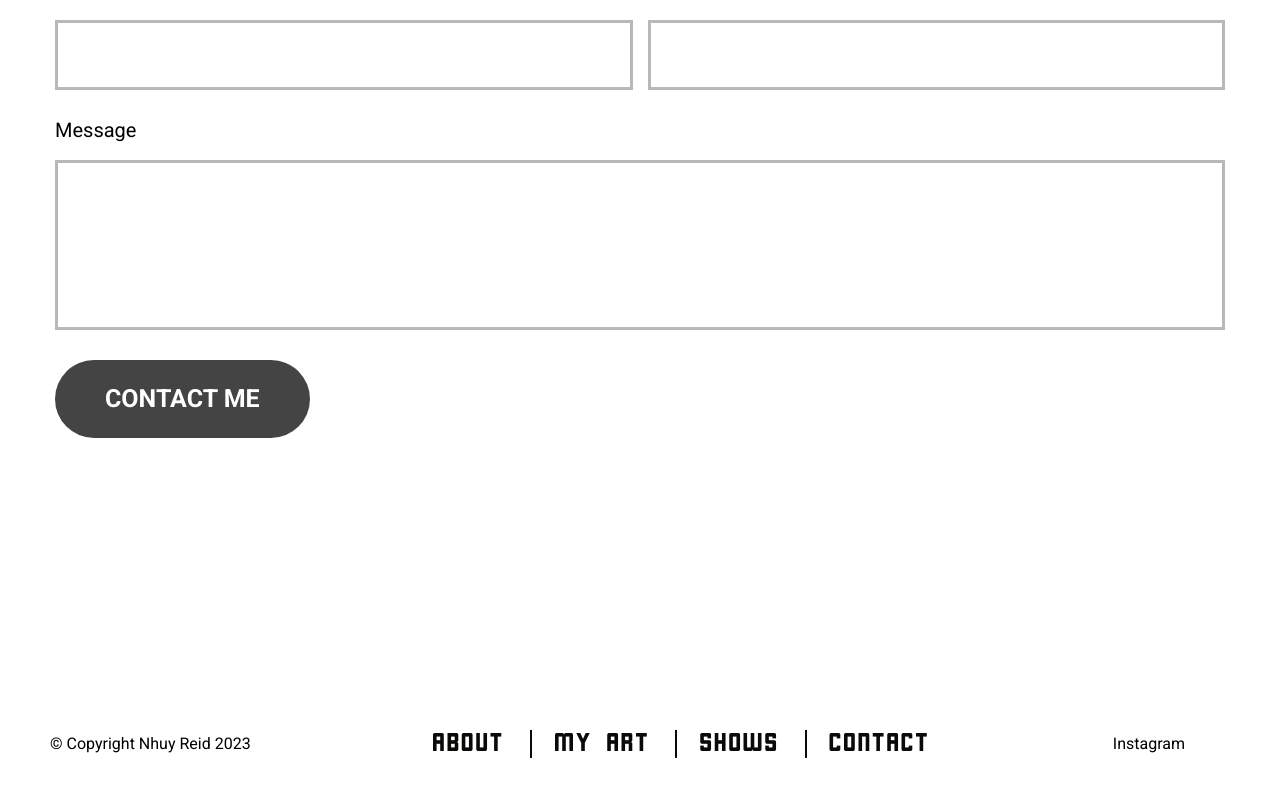
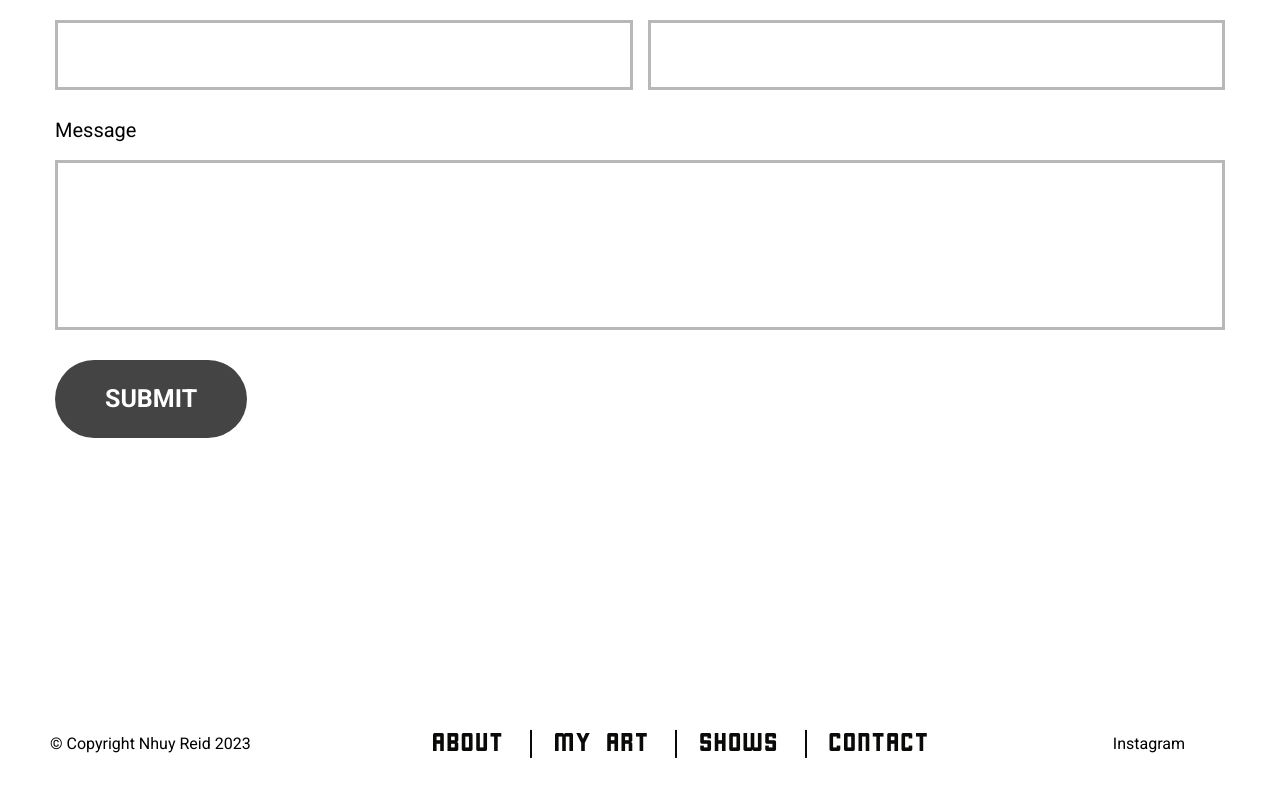
Before and after one commit to Hadr619/nhuy-next, a Next.js app: page /contact in a window 1280 px wide. Shown: the part 650-1447 px from the top of the page. Built offline with nearby package versions, Linux system fonts and the light colour scheme.

Commit message:
fix submot button

```diff
--- a/components/Formspree/Formspree.js
+++ b/components/Formspree/Formspree.js
@@ -56,7 +56,9 @@ export default function ContactForm() {
         errors={state.errors}
       />
       </div>
-      <Button type="submit" disabled={state.submitting} btnText="Contact Me" className={styles.btn}/>
+      <button type="submit" disabled={state.submitting} className={styles.button}>
+        Submit
+      </button>
     </form>
   );
 }
--- a/components/Formspree/Formspree.module.scss
+++ b/components/Formspree/Formspree.module.scss
@@ -1,3 +1,4 @@
+@use "sass:color";
 @import 'tools/helpers';
 
 .form{
@@ -50,5 +51,31 @@
 
 }
 .btn{
+}
+.button{
+    padding:15px 20px;
+    border-radius: 40px;
+    color:$white;
+    font-family:var(--defaultFont);
+    font-size:rem(15);
+    font-weight:700;
+    text-transform: uppercase;
+    text-decoration:none;
+    transition: background-color .25s ease-in-out;
+    -webkit-appearance: none;
+    background-color:$buttonColor;
     margin-top:spacing(6);
+
+
+
+    @include bp(medium){
+        padding:20px 50px;
+        font-size:rem(25);
+    }
+
+    @include hover(){
+        cursor: pointer;
+        background-color: color.scale($buttonColor,$lightness: -45%);
+
+    }
 }
```
